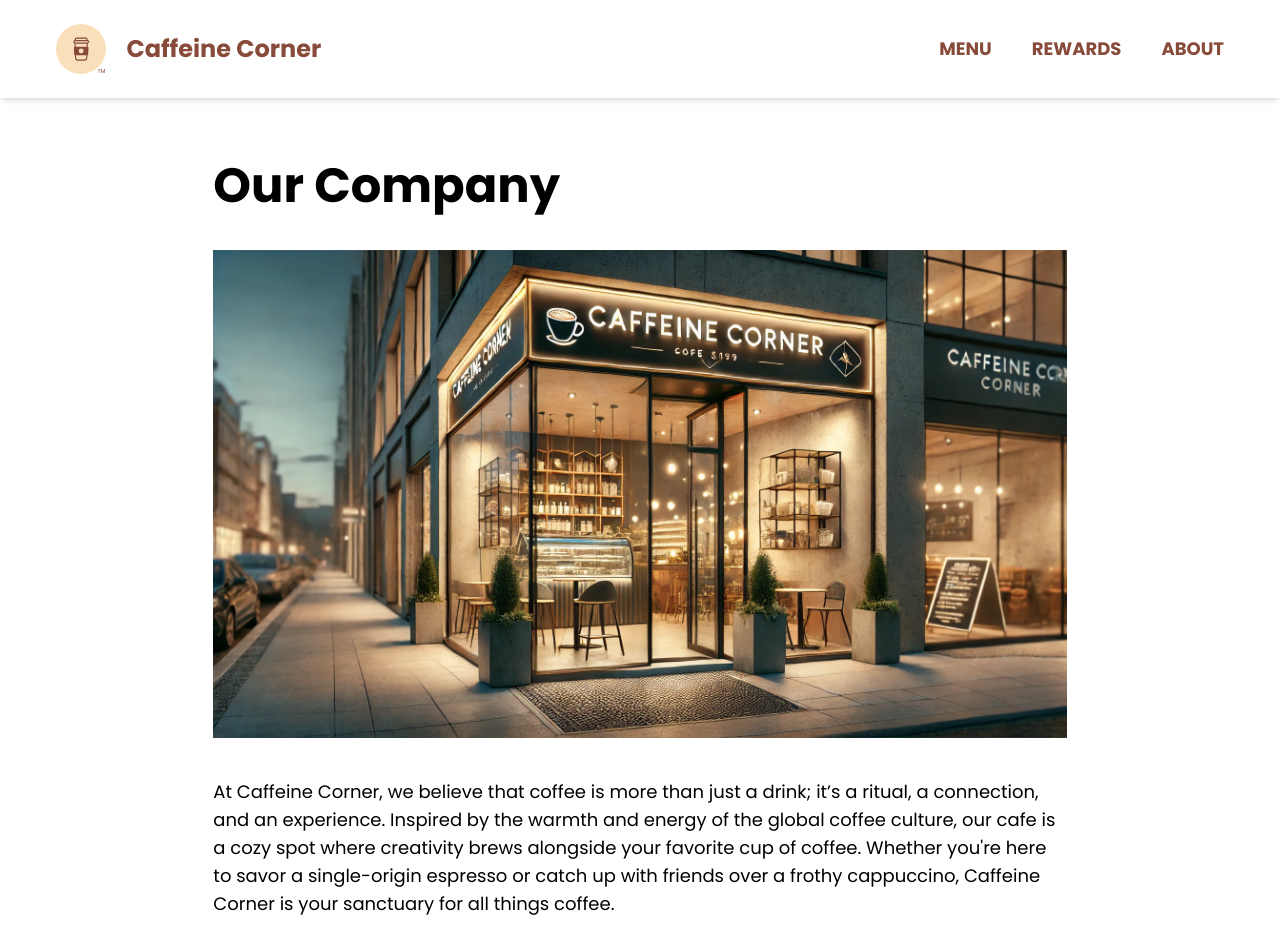
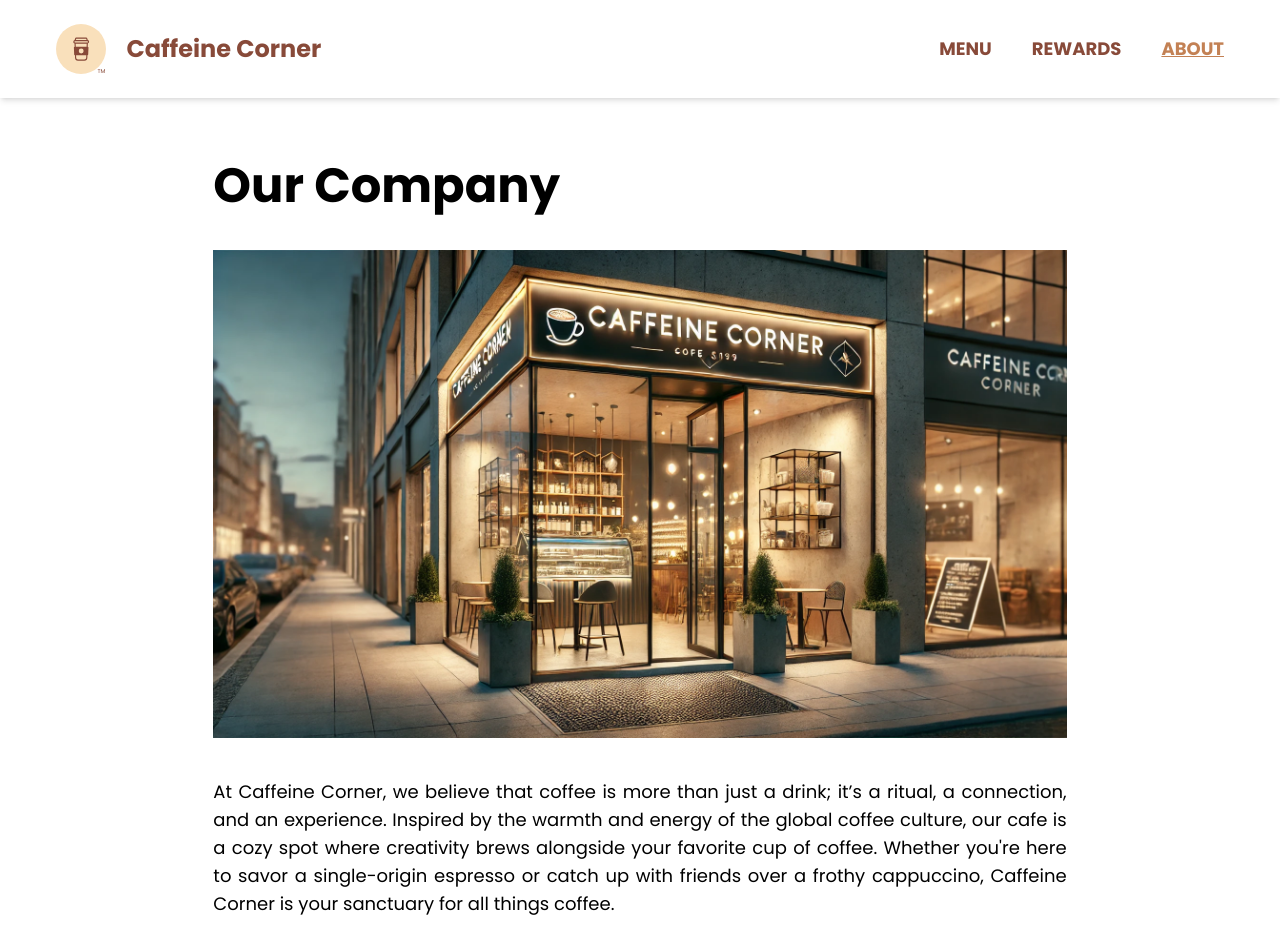
Before and after one commit to an4s911/caffeine-corner, a React (Vite) app: page /about in a window 1280 px wide. Shown: the top 952 px of the page. Built offline with nearby package versions, Linux system fonts and the light colour scheme.

Commit message:
Show current page indication in nav

```diff
--- a/src/components/About.jsx
+++ b/src/components/About.jsx
@@ -8,7 +8,7 @@ function About() {
                 <div className="w-full">
                     <img src={StoreFrontImg} alt="storefront" />
                 </div>
-                <p className="text-lg">
+                <p className="text-lg text-justify">
                     At Caffeine Corner, we believe that coffee is more than just
                     a drink; it’s a ritual, a connection, and an experience.
                     Inspired by the warmth and energy of the global coffee
--- a/src/components/Header.jsx
+++ b/src/components/Header.jsx
@@ -2,9 +2,11 @@ import Logo from "./Logo";
 import { HiMenu } from "react-icons/hi";
 import { CSSTransition } from "react-transition-group";
 import { useState, useRef, forwardRef } from "react";
-import { Link } from "react-router";
+import { Link, useLocation } from "react-router";
 
 const Nav = forwardRef(({ md, setSideNavIn }, ref) => {
+    const path = useLocation();
+
     return (
         <div
             ref={ref}
@@ -20,7 +22,7 @@ const Nav = forwardRef(({ md, setSideNavIn }, ref) => {
                         <Link
                             key={index}
                             to={item.link}
-                            className="md:hover:text-secondary"
+                            className={`md:hover:text-secondary ${path.pathname === item.link ? "underline text-secondary" : ""}`}
                         >
                             {item.name}
                         </Link>
```
